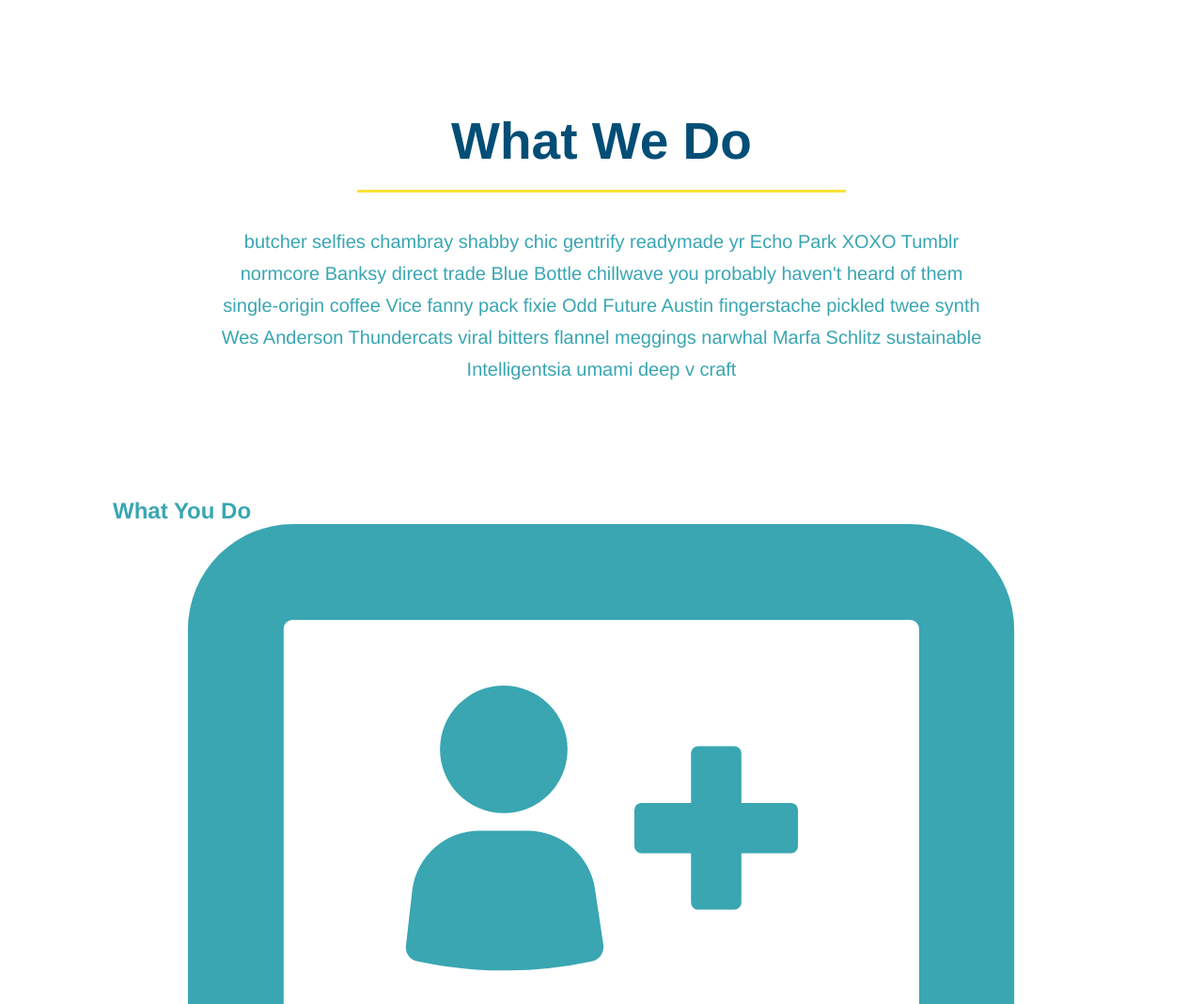
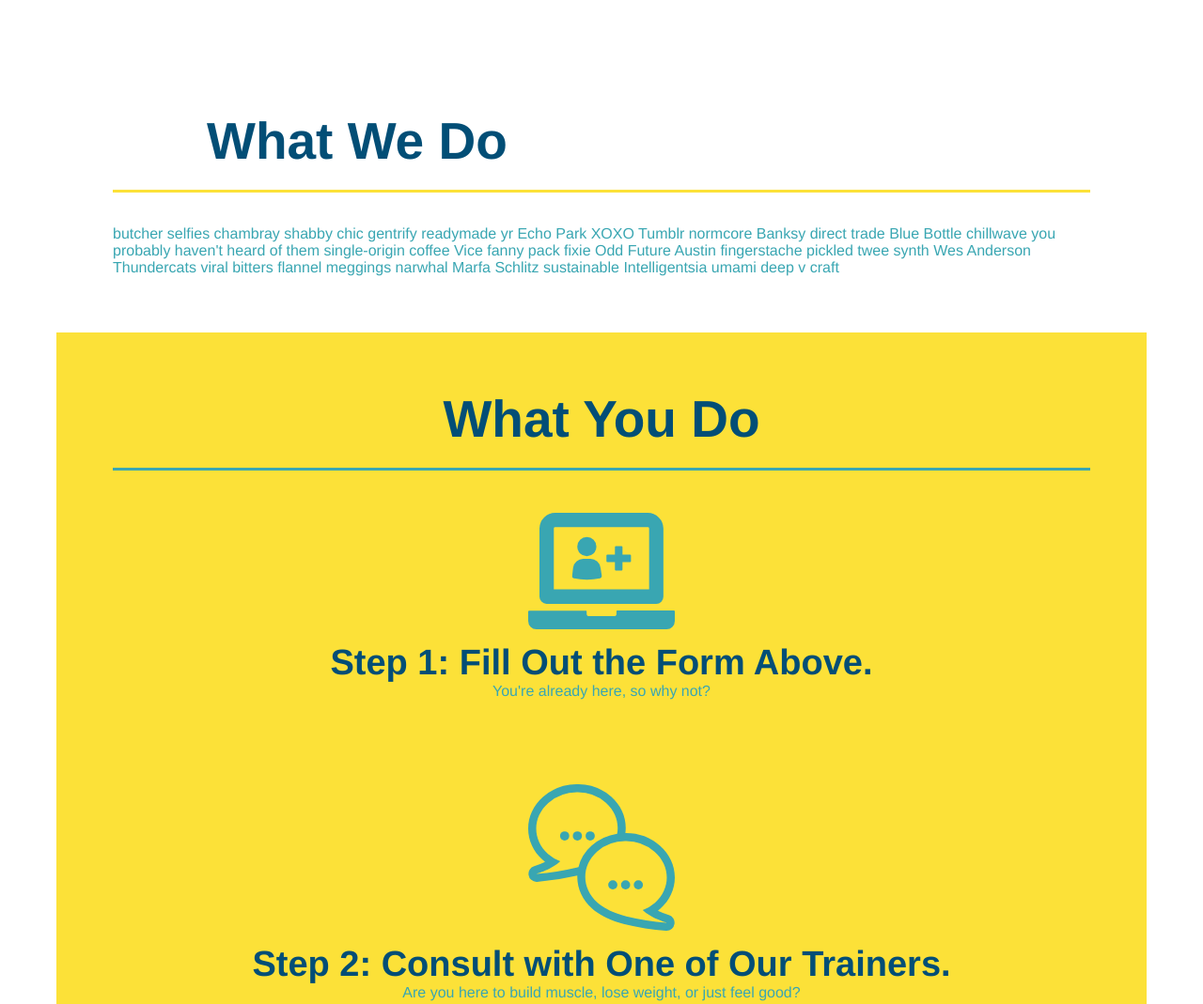
Before and after one commit to NickNocc/run-buddy, a plain HTML site: page index.html in a window 1280 px wide. Shown: the part 684-1753 px from the top of the page at 94% size. Drawn offline with Linux system fonts and the light colour scheme.

Commit message:
Formatted steps

```diff
--- a/assets/css/style.css
+++ b/assets/css/style.css
@@ -126,15 +126,21 @@ h3 {
     text-align: center;
 }
 
-.intro  h2 {
+.section-title {
     font-size: 55px;
     color:#024e76;
     margin-bottom: 35px;
     padding: 0 100px 20px 100px;
     border-bottom: 3px solid;
+}
+
+.primary-border {
     border-color: #fce138;
-    display: inline-block;
-}
+  }
+
+  .secondary-border {
+    border-color: #39a6b2;
+  }
 
 .intro p {
     line-height: 1.7;
@@ -143,3 +149,27 @@ h3 {
     font-size: 20px;
     margin: 0 auto;
 }
+
+.steps{
+    text-align: center;
+    background:#fce138;
+}
+
+.steps div {
+    margin-bottom: 80px;
+}
+
+.steps img {
+    width: 15%;
+    margin: 10px 0;
+}
+
+.steps h3 {
+    color: #024e76;
+    font-size: 46px;
+    font-size: 23px;
+}
+
+.steps span {
+    font-size: 38px;
+}
--- a/index.html
+++ b/index.html
@@ -69,44 +69,44 @@
     </section>
 
     <section>
-      <section id="what-we-do" class="intro">
-      <h2>What We Do</h2>
+      <section id="what-we-do">
+      <h2 class="section-title primary-border">What We Do</h2>
       <p>
         butcher selfies chambray shabby chic gentrify readymade yr Echo Park XOXO Tumblr normcore Banksy direct trade Blue Bottle chillwave you probably haven't heard of them single-origin coffee Vice fanny pack fixie Odd Future Austin fingerstache pickled twee synth Wes Anderson Thundercats viral bitters flannel meggings narwhal Marfa Schlitz sustainable Intelligentsia umami deep v craft
       </p>
     </section>
 
-    <section id="what-you-do">
-      <h2>What You Do</h2>
+    <section id="what-you-do" class="steps">
+      <h2 class="section-title secondary-border">What You Do</h2>
 
       <div>
         <img src="./assets/images/step-1.svg" alt=""/>
-        <h3>Step 1: Fill Out the Form Above.</h3>
+        <h3><span>Step 1: Fill Out the Form Above.</span></h3>
         <p>You're already here, so why not?</p>
 
       </div>
 
       <div>
         <img src="./assets/images/step-2.svg" alt=""/>
-        <h3>Step 2: Consult with One of Our Trainers.</h3>
+        <h3><span>Step 2: Consult with One of Our Trainers.</span></h3>
         <p>Are you here to build muscle, lose weight, or just feel good?</p>
       </div>
 
       <div>
-        <h3>Step 3: Get Running.</h3>
         <img src="./assets/images/step-3.svg" alt=""/>
+        <h3><span>Step 3: Get Running.</span></h3>
         <p>Hit the Ground running (literally) once your trainer lays out your plan. </p>
       </div>
 
       <div>
-        <h3>Step 4: See Results</h3>
         <img src="./assets/images/step-4.svg" alt=""/>
+        <h3><span>Step 4: See Results</span></h3>
         <p>Bi-weekly checkins with your trainer will keep you focused</p>
       </div>
     </section>
 
     <section id="your-trainers">
-      <h2>Meet The Trainers</h2>
+      <h2 class="section-title">Meet The Trainers</h2>
     </section>
 
     <section  id="reach-out">
```
